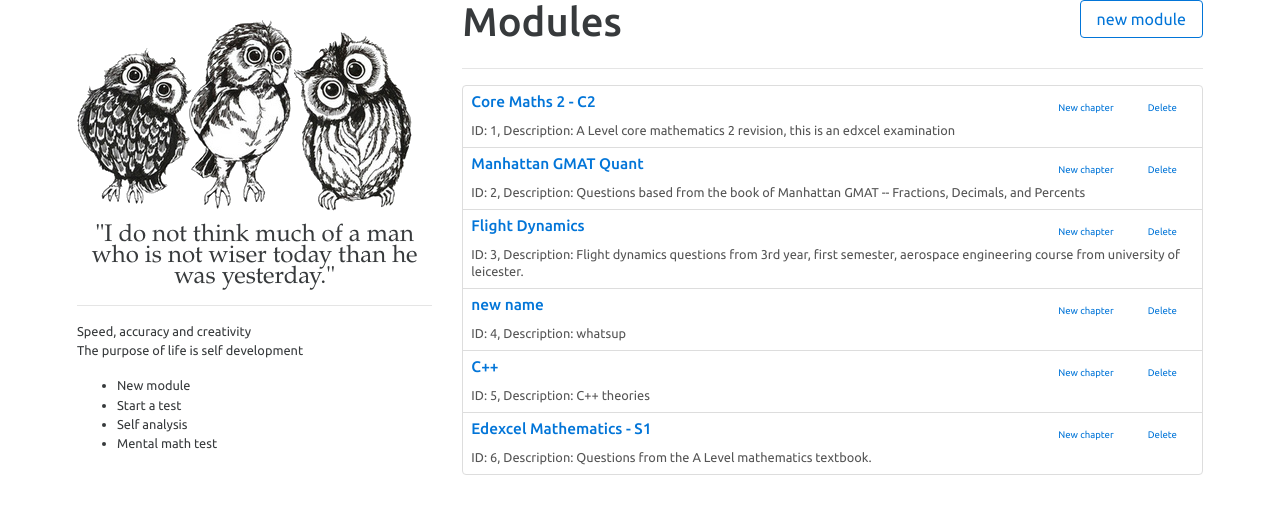
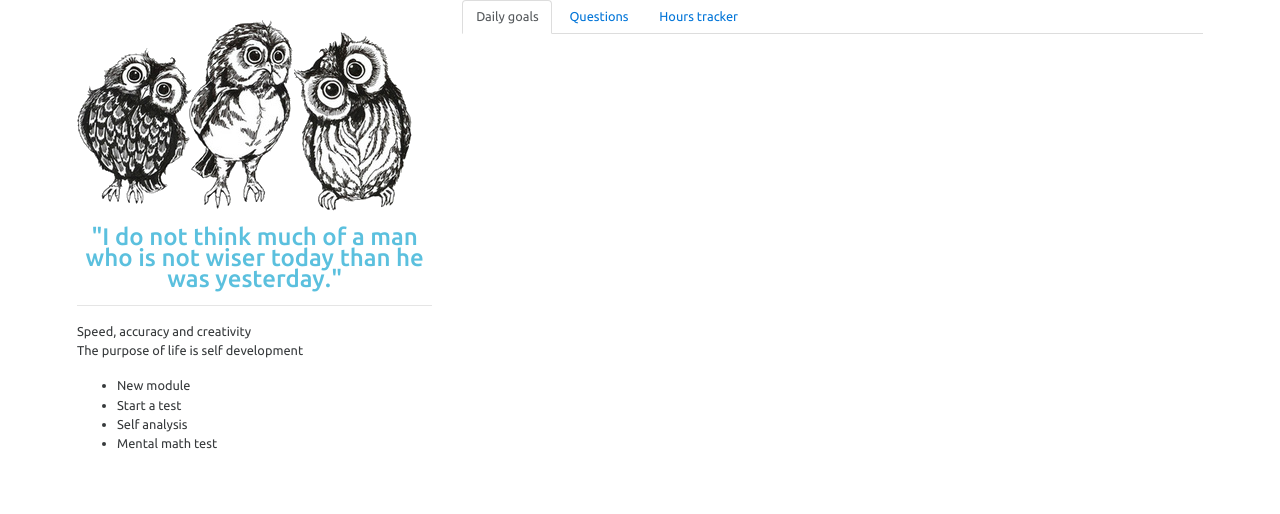
Before and after one commit to sirvan3tr/Question-Bank, a Flask app: page / in a window 1280 px wide. Shown: the part 54-568 px from the top of the page. Run offline with Flask 2, Linux system fonts and the light colour scheme; data comes from the database, SQL or seed files in the repository; some libraries are stand-ins or nearby versions.

Commit message:
added hours tracker HTML template and divided homepage by using tabs

```diff
--- a/app/static/css/style.css
+++ b/app/static/css/style.css
@@ -33,13 +33,16 @@ ul {
 .module_content {
   float: left;
 }
+.top_gutter {
+  margin-top: 10px;
+}
 /* Homepage list of questions
 ======================================== */
 h1.quote {
   font-size: 24px;
   text-align: center;
-  font-family: garamond;
   line-height: 21px;
+  color: #5bc0de;
 }
 .individualquestion {
     padding: 10px 0px;
@@ -62,3 +65,23 @@ a.list-group-item .list-group-item-heading, button.list-group-item .list-group-i
 .miniAction:hover {
   text-decoration: underline;
 }
+/* Homepage tracker
+======================================== */
+.tracker_element {
+  width: 10rem;
+  height: 7em;
+  display: block;
+  text-align: center;
+  padding: 10px;
+  border-radius: 5px;
+  margin: 0 10px 10px 0;
+  float: left;
+  border: 1px solid #0275d8;
+  color: #0275d8;
+}
+.tracker_element .te_hours {
+  font-size: 2em;
+  font-weight: bold;
+  border-radius: 30px;
+  background-color: #fff;
+}
--- a/app/templates/index.html
+++ b/app/templates/index.html
@@ -39,7 +39,26 @@
         </div>
   </div>
 </div>
-    <div class="">
+<!-- Nav tabs -->
+<ul class="nav nav-tabs" role="tablist">
+  <li class="nav-item">
+    <a class="nav-link active" data-toggle="tab" href="#daily_goals_tab" role="tab">Daily goals</a>
+  </li>
+  <li class="nav-item">
+    <a class="nav-link" data-toggle="tab" href="#questions_tab" role="tab">Questions</a>
+  </li>
+  <li class="nav-item">
+    <a class="nav-link" data-toggle="tab" href="#hours_tracker_tab" role="tab">Hours tracker</a>
+  </li>
+</ul>
+
+<!-- Tab panes -->
+<div class="tab-content">
+  <div class="tab-pane active" id="daily_goals_tab" role="tabpanel">
+
+  </div>
+  <div class="tab-pane" id="questions_tab" role="tabpanel">
+    <div class="top_gutter">
       <h1 class="fl">Modules</h1>
       <button onclick="newModule()" type="button" class="btn btn-primary-outline fr">new module</button>
       <div class="clear"></div>
@@ -53,11 +72,23 @@
         <button class="miniAction deleteModule fr btn btn-link" type="button">Delete</button>
         <button onclick="newChapter('{{ module.id }}')" class="miniAction newChapter btn btn-link fr" type="button">New chapter</button>
         <div class="clear"></div>
-        <p class="list-group-item-text">ID: {{ module.id }}, Description: {{module.description}}</p>
+        <p class="list-group-item-text">{{module.description}}</p>
         <ul id="chapters_{{module.id}}" class="chapterlist"></ul>
       </a>
     {% endfor %}
+    </div>
   </div>
+  <div class="tab-pane" id="hours_tracker_tab" role="tabpanel">
+    <h3 class="top_gutter">Hours tracker</h3>
+    {% for module in modules %}
+    <div class="tracker_element">
+      <div class="te_hours">10,000</div>
+      <div class="te_caption">{{ module.name }}</div>
+    </div>
+    {% endfor %}
+    <div class="clear"></div>
+  </div>
+</div>
 <script type="text/javascript">
 function newModule() {
   var name = prompt("What is the new module name?");
```
Also changed, not shown: 2 other files.
